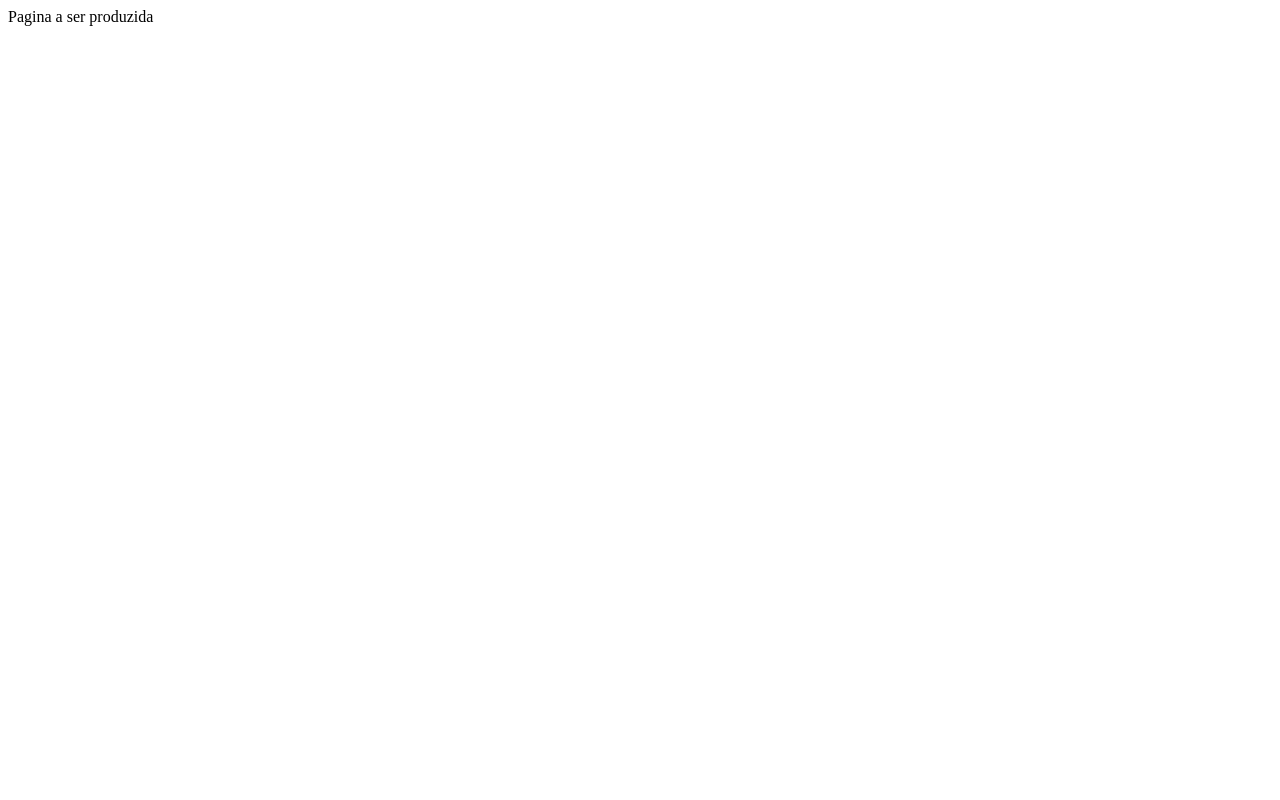
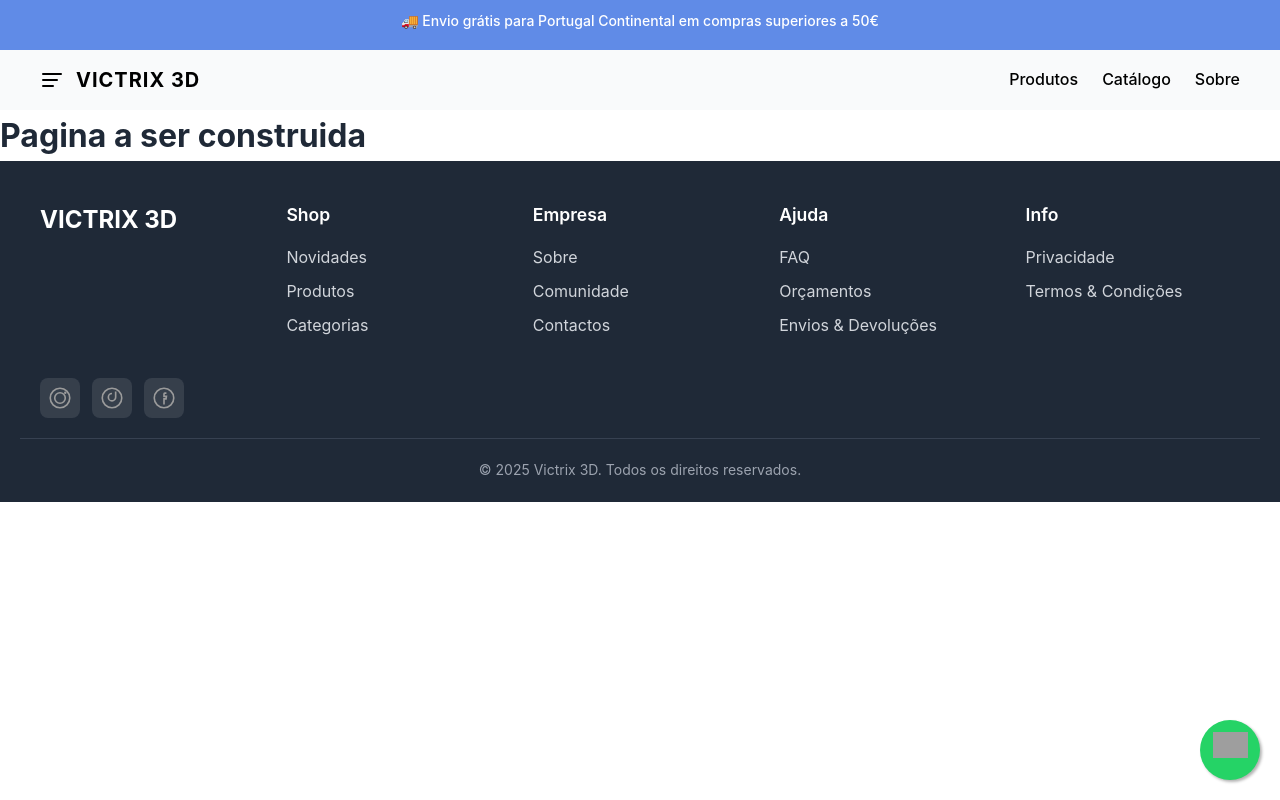
Before and after one commit to Carregado42/Victrix_3D_Website, a plain HTML site: page pages/criarpagina.html in a window 1280 px wide. Drawn offline with Linux system fonts and the light colour scheme; grey boxes are pictures that could not be loaded.

Commit message:
Pagina das Conquistas

```diff
--- a/assets/css/style.css
+++ b/assets/css/style.css
@@ -25,6 +25,30 @@ body {
   line-height: 1.6;
   color: var(--text-dark);
   background: #fff;
+}
+/* ========================================
+   Whatsapp
+   ======================================== */
+
+.whatsapp-float {
+  position: fixed;
+  width: 60px;
+  height: 60px;
+  bottom: 20px;
+  right: 20px;
+  background-color: #25D366;
+  color: #fff;
+  border-radius: 50%;
+  text-align: center;
+  box-shadow: 2px 2px 3px rgba(0,0,0,0.3);
+  z-index: 1000;
+}
+.whatsapp-float img {
+  width: 35px;
+  margin-top: 12px;
+}
+.whatsapp-float:hover {
+  background-color: #1EBE5B;
 }
 
 /* ========================================
--- a/index.html
+++ b/index.html
@@ -42,11 +42,11 @@
       <div class="category-highlight-grid">
         <a class="category-highlight-card" href="pages/pops.html">
           <img src="assets/images/products/pops/pop_bjj.jpg" alt="Pops" />
-          <div class="category-highlight-title" style="background:#caf0ef;">Pops</div>
+          <div class="category-highlight-title" style="background:#caf0ef;">Pops Futuramente</div>
         </a>
-        <a class="category-highlight-card" href="pages/criarpagina.html">
+        <a class="category-highlight-card" href="pages/conquistas.html">
           <img src="assets/images/products/suportes-medalhas/suporte_medalhas.webp" alt="Suportes de Medalhas" />
-          <div class="category-highlight-title" style="background:#f8fabd;">Suportes de Medalhas</div>
+          <div class="category-highlight-title" style="background:#f8fabd;">Conquistas</div>
         </a>
         <a class="category-highlight-card" href="pages/criarpagina.html">
           <img src="assets/images/logo.png" alt="Decoração" />
@@ -54,7 +54,7 @@
         </a>
         <a class="category-highlight-card" href="pages/criarpagina.html">
           <img src="assets/images/logo.png" alt="Acessórios" />
-          <div class="category-highlight-title" style="background:#dbeafe;">Acessórios</div>
+          <div class="category-highlight-title" style="background:#dbeafe;">Acessórios ou Diversos</div>
         </a>
       </div>
     </section>
@@ -156,14 +156,14 @@
           <ul>
             <li><a href="#">FAQ</a></li>
             <li><a href="#">Orçamentos</a></li>
-            <li><a href="#">Envios &amp; Devoluções</a></li>
+            <li><a href="#">Envios , Devoluções</a></li>
           </ul>
         </div>
         <div class="footer-col info-col">
           <div class="footer-title">Info</div>
           <ul>
             <li><a href="#">Privacidade</a></li>
-            <li><a href="#">Termos &amp; Condições</a></li>
+            <li><a href="#">Termos e Condições</a></li>
           </ul>
         </div>
         <div class="footer-col social-col">
@@ -176,35 +176,31 @@
       </div>
       <div class="footer-copyright">&copy; 2025 Victrix 3D. Todos os direitos reservados.</div>
     </footer>
+
+    <a href="https://wa.me/351925619107" class="whatsapp-float" target="_blank" title="Fala comigo no WhatsApp">
+      <img src="https://upload.wikimedia.org/wikipedia/commons/6/6b/WhatsApp.svg" alt="WhatsApp" />
+    </a>
+
+
+
+
+
+
+    <!---Teste de implementaçao de bd-->
+    <section class="new-arrivals-section" id="novidades">
+      <h2 class="new-arrivals-title">Novidades</h2>
+      <div class="new-arrivals-grid" id="new-arrivals-grid">
+        <!-- Os produtos serão inseridos aqui via JS -->
+         <h1>f</h1>
+      </div>
+    </section>
+
+    <script src="scripts/script_new_arrival.js"></script>
+
   </main>
 
 
-  <a href="https://wa.me/351925619107" class="whatsapp-float" target="_blank" title="Fala comigo no WhatsApp">
-    <img src="https://upload.wikimedia.org/wikipedia/commons/6/6b/WhatsApp.svg" alt="WhatsApp" />
-  </a>
 
-  <style>
-  .whatsapp-float {
-    position: fixed;
-    width: 60px;
-    height: 60px;
-    bottom: 20px;
-    right: 20px;
-    background-color: #25D366;
-    color: #fff;
-    border-radius: 50%;
-    text-align: center;
-    box-shadow: 2px 2px 3px rgba(0,0,0,0.3);
-    z-index: 1000;
-  }
-  .whatsapp-float img {
-    width: 35px;
-    margin-top: 12px;
-  }
-  .whatsapp-float:hover {
-    background-color: #1EBE5B;
-  }
-  </style>
 
 </body>
 </html>
--- a/pages/criarpagina.html
+++ b/pages/criarpagina.html
@@ -1 +1,88 @@
-Pagina a ser produzida
+<!DOCTYPE html>
+<html lang="pt">
+<head>
+  <meta charset="UTF-8" />
+  <meta name="viewport" content="width=device-width, initial-scale=1.0" />
+  <title>VICTRIX 3D</title>
+  <link rel="icon" href="../assets/images/favicon.png" type="image/x-icon">
+  <link rel="stylesheet" href="../assets/css/style.css" />
+
+</head>
+<body>
+  <header class="topbar" aria-label="Barra de navegação">
+    <div class="announcement-bar">
+      🚚 Envio grátis para Portugal Continental em compras superiores a 50€
+    </div>
+    <div class="header-main">
+      <div class="brand-group">
+        <svg class="icon" viewBox="0 0 24 24" fill="none" stroke-width="2" stroke-linecap="round" stroke-linejoin="round" aria-hidden="true">
+          <line x1="3" y1="6" x2="21" y2="6"/>
+          <line x1="3" y1="12" x2="17" y2="12"/>
+          <line x1="3" y1="18" x2="13" y2="18"/>
+        </svg>
+        <div class="brand">VICTRIX 3D</div>
+      </div>
+      <nav class="main-nav">
+        <ul>
+          <li><a href="#produtos">Produtos</a></li>
+          <li><a href="#catalogo">Catálogo</a></li>
+          <li><a href="#sobre">Sobre</a></li>
+        </ul>
+      </nav>
+    </div>
+  </header>
+
+  <h1>Pagina a ser construida</h1>
+
+    <footer class="footer-multicol">
+        <div class="footer-container">
+        <div class="footer-col brand-col">
+            <div class="footer-brand">VICTRIX 3D</div>
+        </div>
+        <div class="footer-col">
+            <div class="footer-title">Shop</div>
+            <ul>
+            <li><a href="#novidades">Novidades</a></li>
+            <li><a href="#produtos">Produtos</a></li>
+            <li><a href="#shop-by-category">Categorias</a></li>
+            </ul>
+        </div>
+        <div class="footer-col">
+            <div class="footer-title">Empresa</div>
+            <ul>
+            <li><a href="#sobre">Sobre</a></li>
+            <li><a href="#comunidade">Comunidade</a></li>
+            <li><a href="#">Contactos</a></li>
+            </ul>
+        </div>
+        <div class="footer-col">
+            <div class="footer-title">Ajuda</div>
+            <ul>
+            <li><a href="#">FAQ</a></li>
+            <li><a href="#">Orçamentos</a></li>
+            <li><a href="#">Envios &amp; Devoluções</a></li>
+            </ul>
+        </div>
+        <div class="footer-col info-col">
+            <div class="footer-title">Info</div>
+            <ul>
+            <li><a href="#">Privacidade</a></li>
+            <li><a href="#">Termos &amp; Condições</a></li>
+            </ul>
+        </div>
+        <div class="footer-col social-col">
+            <div class="footer-socials">
+            <a href="#" title="Instagram"><svg height="26" width="26" viewBox="0 0 32 32" fill="none"><circle cx="16" cy="16" r="12" stroke="#9b9b9b" stroke-width="2"/><circle cx="16" cy="16" r="6.5" stroke="#9b9b9b" stroke-width="2"/><circle cx="22.5" cy="9.5" r="1.5" fill="#9b9b9b"/></svg></a>
+            <a href="#" title="TikTok"><svg height="26" width="26" viewBox="0 0 32 32" fill="none"><circle cx="16" cy="16" r="12" stroke="#9b9b9b" stroke-width="2"/><path d="M20.5 8v7a4.5 4.5 0 1 1-4.5-4.5" stroke="#9b9b9b" stroke-width="2"/></svg></a>
+            <a href="#" title="Facebook"><svg height="26" width="26" viewBox="0 0 32 32" fill="none"><circle cx="16" cy="16" r="12" stroke="#9b9b9b" stroke-width="2"/><path d="M19 10h-2a1 1 0 0 0-1 1v3h3l-.5 3h-2.5v7" stroke="#9b9b9b" stroke-width="2"/></svg></a>
+            </div>
+        </div>
+        </div>
+        <div class="footer-copyright">&copy; 2025 Victrix 3D. Todos os direitos reservados.</div>
+    </footer>
+
+    <a href="https://wa.me/351925619107" class="whatsapp-float" target="_blank" title="Fala comigo no WhatsApp">
+        <img src="https://upload.wikimedia.org/wikipedia/commons/6/6b/WhatsApp.svg" alt="WhatsApp" />
+    </a>
+</body>
+</html>
```
Also changed, not shown: pages/conquistas.html (added, +99 -0 lines), scripts/conquistas.json (added, +10 -0 lines), scripts/new_products.json (added, +38 -0 lines), scripts/script_conquistas.js (added, +20 -0 lines), scripts/script_new_arrival.js (added, +20 -0 lines).
